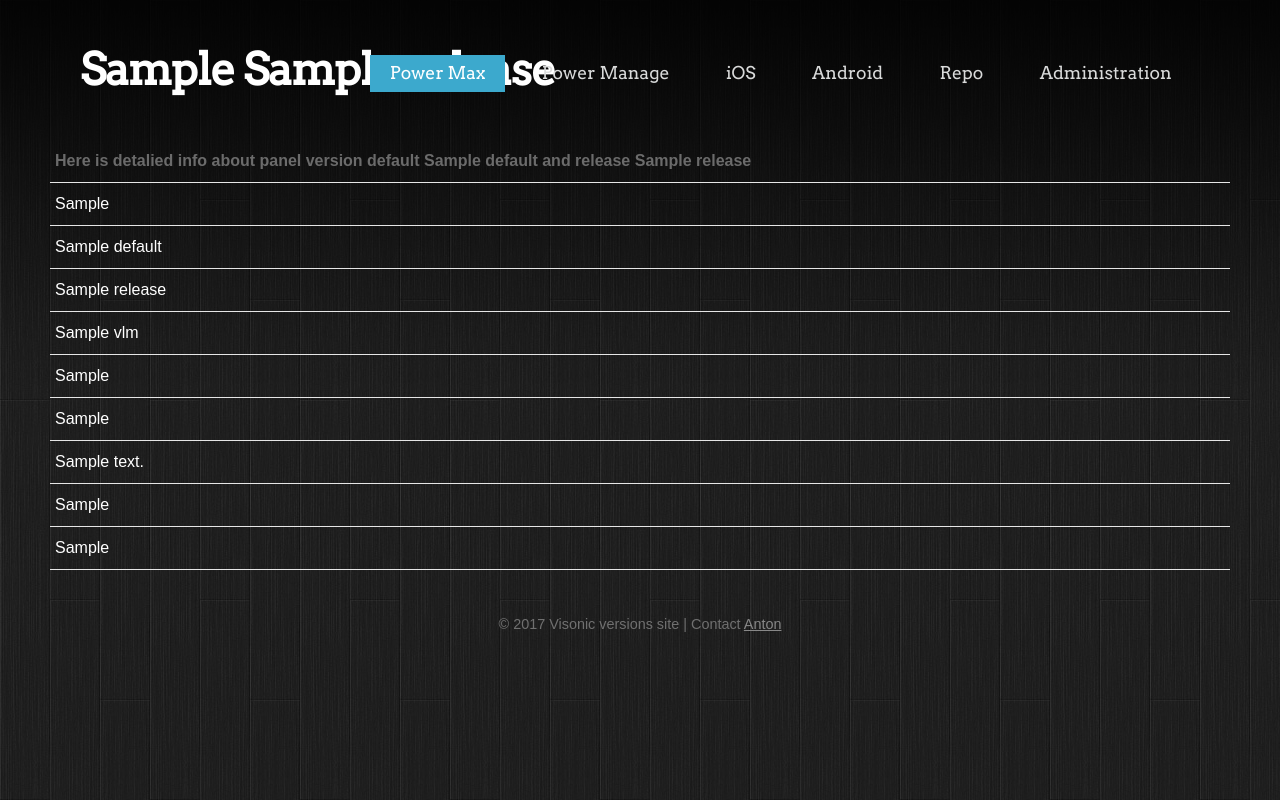
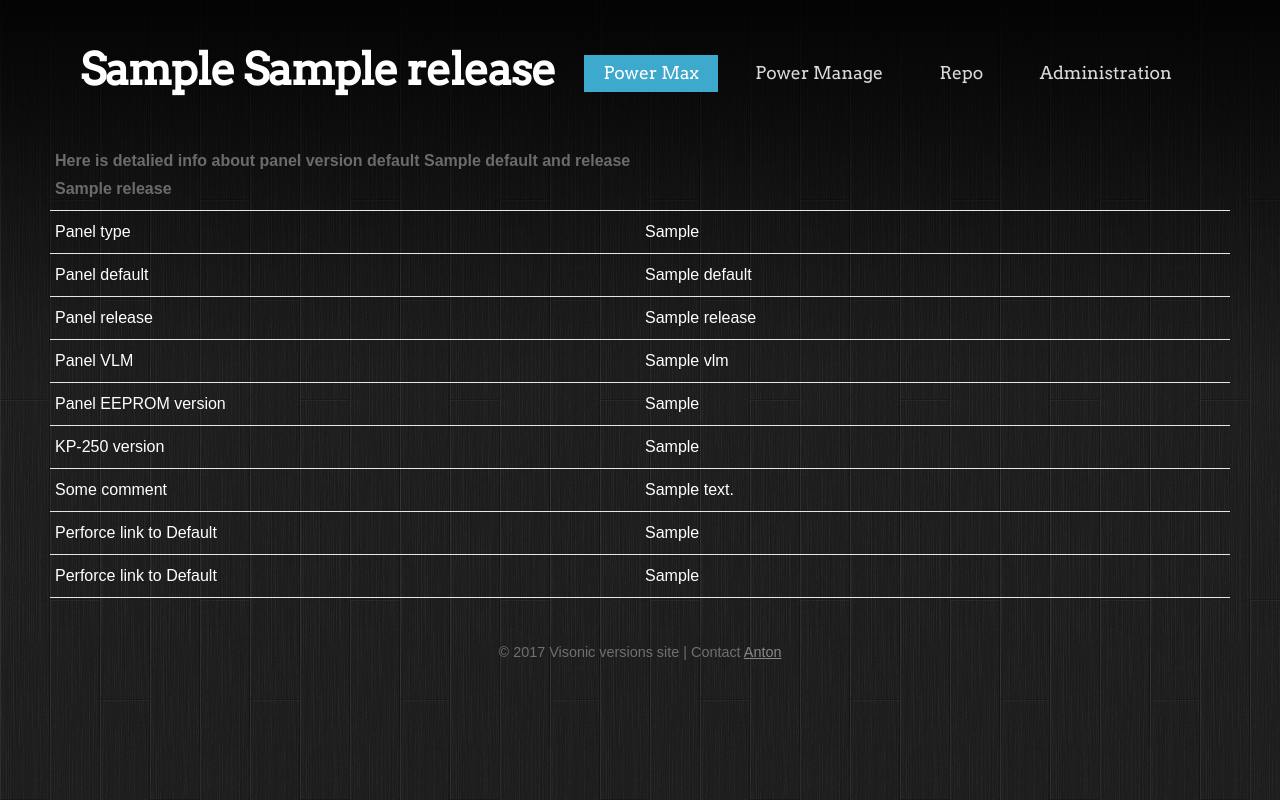
Before and after one commit to jnt2007/version_site, a Django app: template templates/Panel_version_details.html in a window 1280 px wide. Run offline with Django 3.2, Linux system fonts and the light colour scheme; the template is opened without the code that fills it: most values are stand-ins (such as "Sample title", 1, 10 or a date in 2020); data that the repository does not hold is empty.

Commit message:
Fix sorting on dashboard, reformat panel page

```diff
--- a/templates/Base.html
+++ b/templates/Base.html
@@ -39,12 +39,6 @@
                         <a href="#">Power Manage</a>
                     </li>
                     <li>
-                        <a href="#">iOS</a>
-                    </li>
-                    <li>
-                        <a href="#">Android</a>
-                    </li>
-                    <li>
                         <a href="#">Repo</a>
                     </li>
                     <li class="last">
--- a/templates/Panel_version_details.html
+++ b/templates/Panel_version_details.html
@@ -10,48 +10,76 @@
             <div class="b-table__row">
                 <div class="b-table__cell b-table__cell_type_header table__cell_panel_details">Here is detalied info
                     about panel version default {{ version.default }} and release {{ version.release }}</div>
+                <div class="b-table__cell b-table__cell_type_header table__cell_panel_details"></div>
             </div>
             <div class="b-table__row" href="">
+                <div class="b-table__cell table__cell_stats table__cell_panel_details">
+                    Panel type
+                </div>
                 <div class="b-table__cell table__cell_stats table__cell_panel_details">
                     {{ result.panel_type }}
                 </div>
             </div>
             <div class="b-table__row" href="">
                 <div class="b-table__cell table__cell_stats table__cell_panel_details">
+                    Panel default
+                </div>
+                <div class="b-table__cell table__cell_stats table__cell_panel_details">
                     {{ result.default }}
                 </div>
             </div>
             <div class="b-table__row" href="">
+                <div class="b-table__cell table__cell_stats table__cell_panel_details">
+                    Panel release
+                </div>
                 <div class="b-table__cell table__cell_stats table__cell_panel_details">
                     {{ result.release }}
                 </div>
             </div>
             <div class="b-table__row" href="">
                 <div class="b-table__cell table__cell_stats table__cell_panel_details">
+                    Panel VLM
+                </div>
+                <div class="b-table__cell table__cell_stats table__cell_panel_details">
                     {{ result.vlm }}
                 </div>
             </div>
             <div class="b-table__row" href="">
+                <div class="b-table__cell table__cell_stats table__cell_panel_details">
+                    Panel EEPROM version
+                </div>
                 <div class="b-table__cell table__cell_stats table__cell_panel_details">
                     {{ result.eeprom_ver }}
                 </div>
             </div>
             <div class="b-table__row" href="">
                 <div class="b-table__cell table__cell_stats table__cell_panel_details">
+                    KP-250 version
+                </div>
+                <div class="b-table__cell table__cell_stats table__cell_panel_details">
                     {{ result.kp_250 }}
                 </div>
             </div>
             <div class="b-table__row" href="">
+                <div class="b-table__cell table__cell_stats table__cell_panel_details">
+                    Some comment
+                </div>
                 <div class="b-table__cell table__cell_stats table__cell_panel_details">
                     {{ result.comment }}
                 </div>
             </div>
             <div class="b-table__row" href="">
                 <div class="b-table__cell table__cell_stats table__cell_panel_details">
+                    Perforce link to Default
+                </div>
+                <div class="b-table__cell table__cell_stats table__cell_panel_details">
                     {{ result.p4_default }}
                 </div>
             </div>
             <div class="b-table__row" href="">
+                <div class="b-table__cell table__cell_stats table__cell_panel_details">
+                    Perforce link to Default
+                </div>
                 <div class="b-table__cell table__cell_stats table__cell_panel_details">
                     {{ result.p4_release }}
                 </div>
--- a/templates/Power_master.html
+++ b/templates/Power_master.html
@@ -26,7 +26,7 @@
                         {{ panel_version }}
                     </div>
                     <div class="b-table__cell">
-                    {% for version in result %}
+                    {% for version in result|in_category:panel_version %}
                     <a class="b-table__row" href="/panel-version/{{ version.id }}">
                         <div class="b-table__cell table__cell_stats">
                             {{ version.panel_type }}
```
Also changed, not shown: dashboard/views.py (+9 -2 lines).
